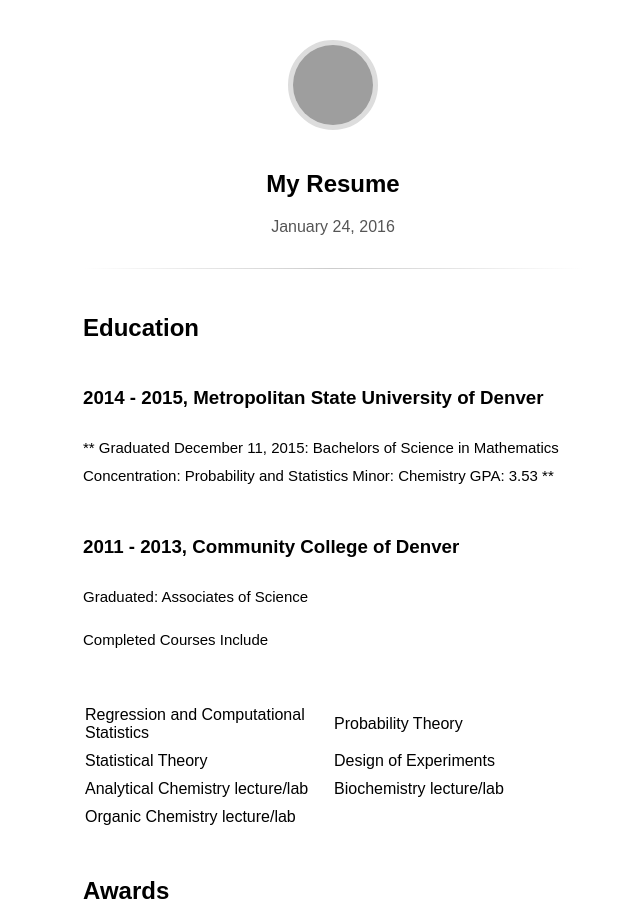
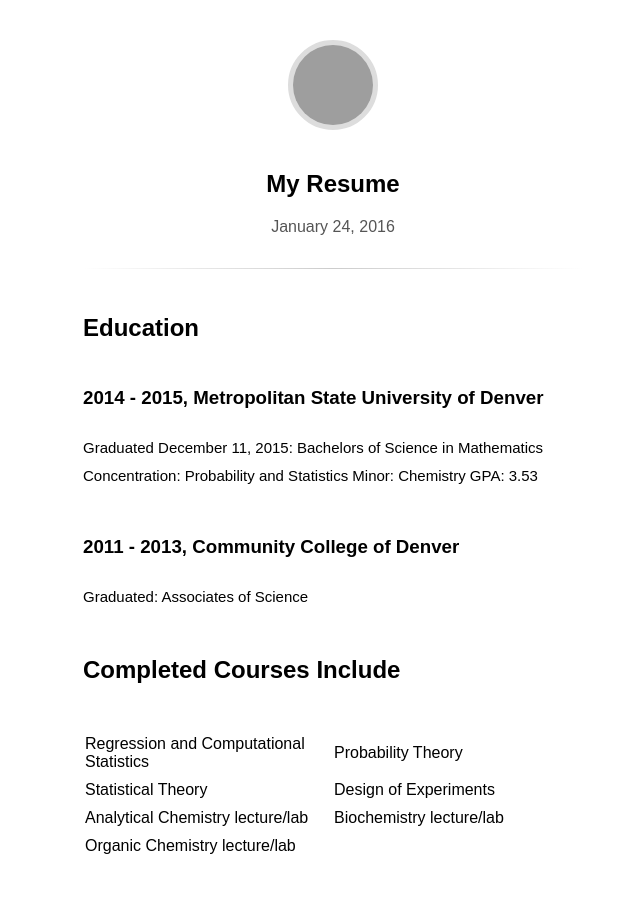
Before and after one commit to rmFlynn/rmflynn.github.io, a Jekyll site: the page built from _posts/2016-01-24-My-Resume.md, in a window 1280 px wide and 900 px high, cut to the strip 0-900 px from the top of the window. Shown: the whole strip, without its empty margins (307-947 px from the left). Built offline with Jekyll 4.4.1, drawn with Linux system fonts in a browser that asks for light colours; some web fonts are replaced; grey boxes are pictures that could not be loaded.

```diff
--- a/_posts/2016-01-24-My-Resume.md
+++ b/_posts/2016-01-24-My-Resume.md
@@ -12,19 +12,18 @@ updated: 2016-01-24 15:56
 
 ### 2014 - 2015, Metropolitan State University of Denver
 
-**
 Graduated December 11, 2015: Bachelors of Science in Mathematics
 Concentration: Probability and Statistics
 Minor: Chemistry
 GPA: 3.53
-**
+
 
 ### 2011 - 2013, Community College of Denver
 
 Graduated: Associates of Science
 
 
-Completed Courses Include
+## Completed Courses Include
 
 | Regression and Computational Statistics | Probability Theory        |
 | Statistical Theory                      | Design of Experiments     |
```
